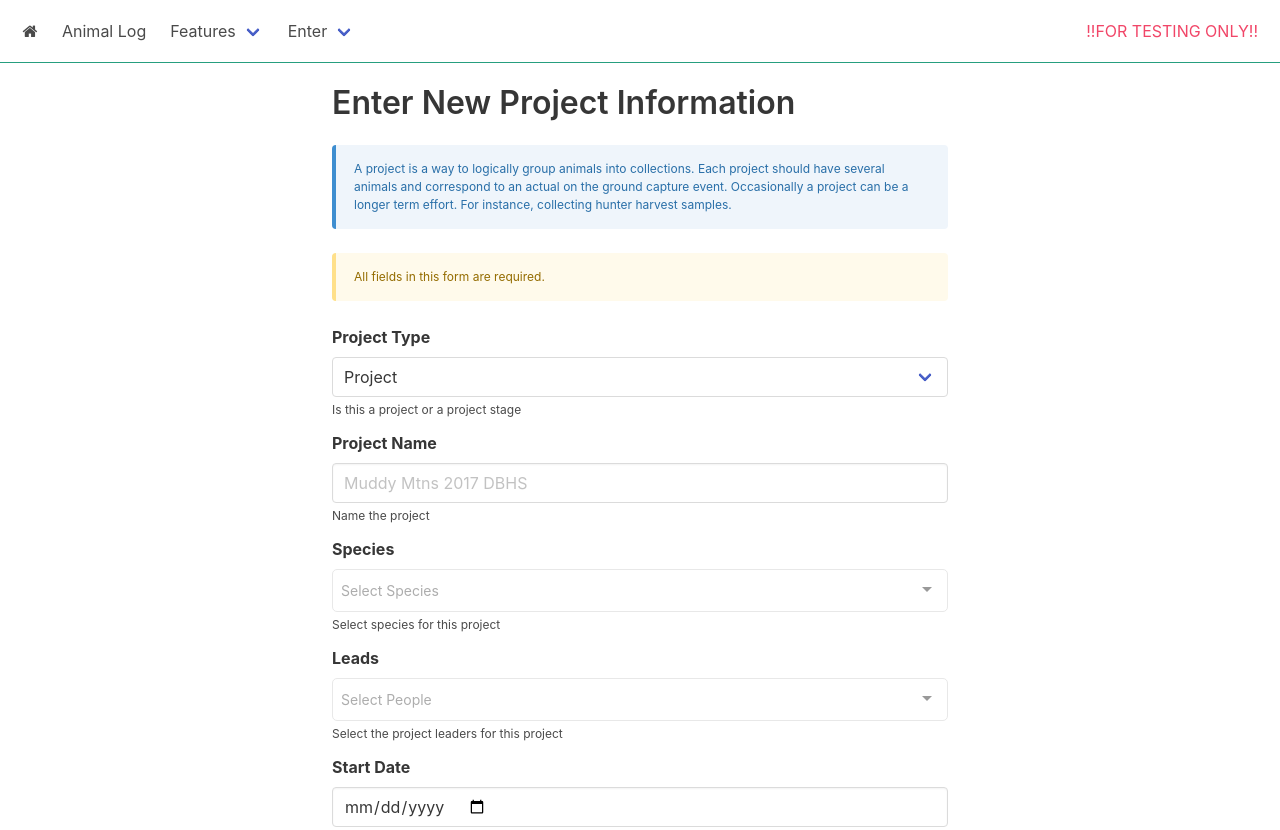
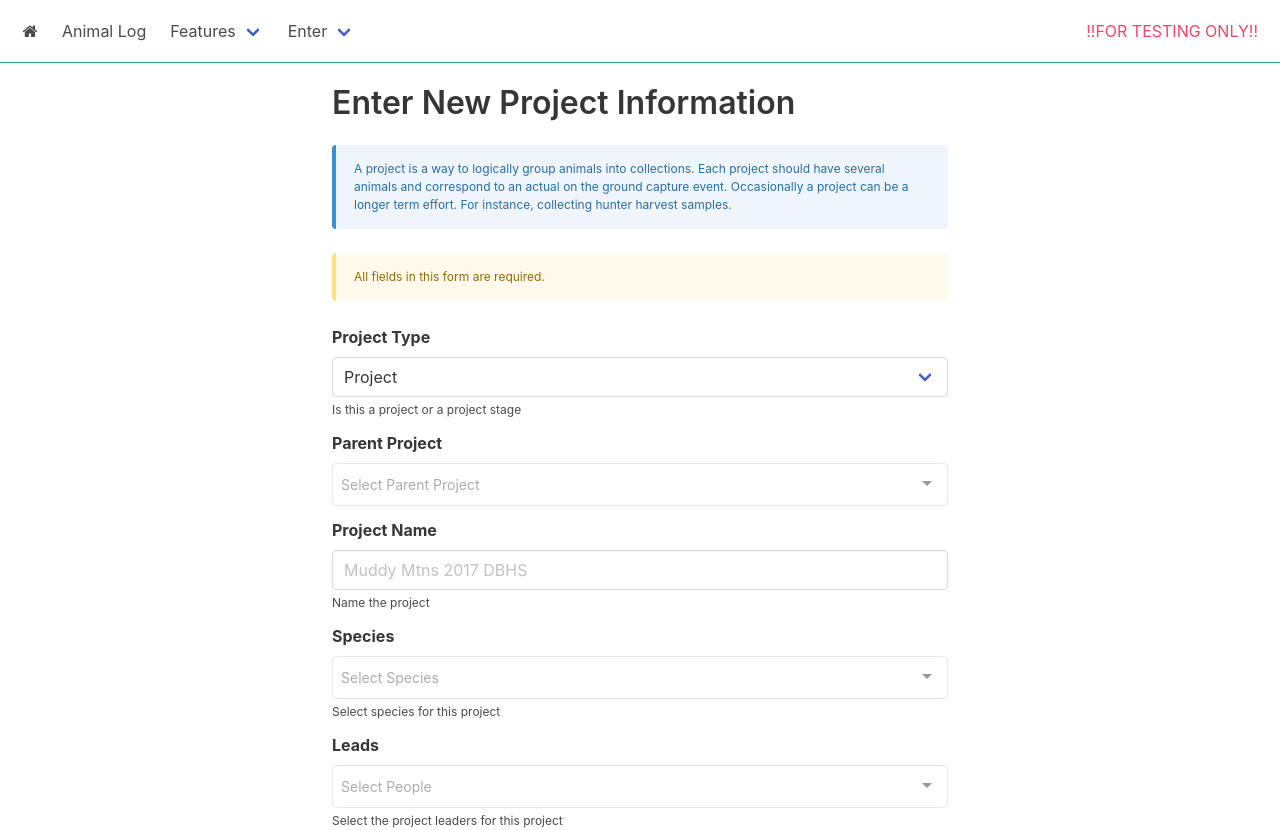
Before and after one commit to oss-wec/wisdm, a Vue app: page /projects/new in a window 1280 px wide. Shown: the top 830 px of the page. Built offline with nearby package versions, Linux system fonts and the light colour scheme; no server answers.

Commit message:
added SelectProjects component, closes #20

```diff
--- a/src/components/NewProject.vue
+++ b/src/components/NewProject.vue
@@ -35,6 +35,14 @@
             <p class="help">Is this a project or a project stage</p>
             <p class="help is-danger" v-show="errors.has('type')">PROJECT TYPE IS REQUIRED</p>
           </div>
+
+          <SelectProject
+            :selected="model.parent"
+            :multiple="false"
+            :close="true"
+            fieldLabel="Parent Project"
+            @input="value => { model.parent = value }"
+          />
 
           <div class="field" v-if="!isDisabled">
             <label class="label">Parent Project</label>
@@ -145,12 +153,13 @@
 import Multiselect from 'vue-multiselect'
 import SelectPeople from './micro/SelectPeople'
 import HuntUnits from './micro/HuntUnits'
+import SelectProject from './micro/SelectProject'
 import SelectSpecies from './micro/SelectSpecies'
 import { createProject } from '../api'
 import router from '../router'
 
 export default {
-  components: { Multiselect, HuntUnits, SelectPeople, SelectSpecies },
+  components: { Multiselect, HuntUnits, SelectPeople, SelectSpecies, SelectProject },
 
   data () {
     return {
@@ -210,7 +219,7 @@ export default {
         proj_duration: this.model.duration,
         time_frame: this.model.time_frame
       }
-      if (this.model.parent_id) structure.parent_id = this.model.parent_id
+      if (this.model.parent) structure.parent_id = this.model.parent.id
 
       const leads = this.model.leads
       ? this.model.leads.map(i => {
--- /dev/null
+++ b/src/components/micro/SelectProject.vue
@@ -0,0 +1,76 @@
+<template>
+  <div class="field">
+    <label class="label">{{ fieldLabel }}</label>
+    <div class="control">
+      <div class="is-fullwidth">
+        <Multiselect
+              v-model="selected"
+              :options="options"
+              :multiple="false"
+              :closeOnSelect="true"
+              trackBy="id"
+              label="projectName"
+              :searchable="true"
+              placeholder="Select Parent Project"
+              @input="updateValue"
+        />
+      </div>
+    </div>
+    <!-- <p class="help">{{ helpText }}</p> -->
+  </div>
+</template>
+
+<script>
+import Multiselect from 'vue-multiselect'
+import { getProjects } from '../../api'
+
+export default {
+  name: 'SelectProjects',
+
+  components: { Multiselect },
+
+  props: [ 'fieldLabel', 'multiple', 'close' ],
+
+  data () {
+    return {
+      selected: null,
+      options: []
+    }
+  },
+
+  methods: {
+    updateValue () {
+      this.$emit('input', this.selected)
+    }
+  },
+
+  mounted: function () {
+    getProjects()
+      .then(response => {
+        this.options = response.data.data
+          .filter(f => {
+            return f.proj_type === 'project'
+          })
+          .map(m => {
+            return {
+              id: m.id,
+              projectName: m.proj_name
+            }
+          })
+          .sort((a, b) => {
+            let aa = a.projectName.toUpperCase()
+            let bb = b.projectName.toUpperCase()
+
+            if (aa < bb) return -1
+            if (aa > bb) return 1
+            return 0
+          })
+      })
+      .catch(error => console.log(error))
+  }
+}
+</script>
+
+<style>
+
+</style>
```
